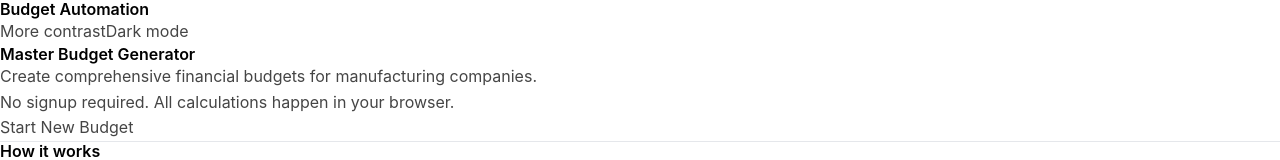
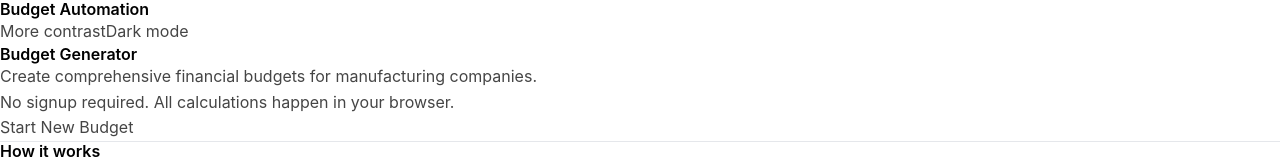
Before and after one commit to BasilSuhail/Budgeting_Schedule_Automation, a Next.js app in the folder budget-app/: page / in a window 1280 px wide. Shown: the top 160 px of the page. Built offline with nearby package versions, Linux system fonts and the light colour scheme.

Commit message:
modified

```diff
--- a/budget-app/src/app/page.tsx
+++ b/budget-app/src/app/page.tsx
@@ -58,7 +58,7 @@ export default function Home() {
       {/* Content */}
       <main className={`max-w-3xl mx-auto px-6 py-12 ${textColor}`}>
         <h2 className={`text-5xl font-bold mb-8 ${darkMode ? 'text-white' : 'text-black'}`}>
-          Master Budget Generator
+          Budget Generator
         </h2>
 
         <p className="text-xl mb-6 leading-relaxed">
```
Also changed, not shown: 6 other files (tests, documents, lock files or other folders).
